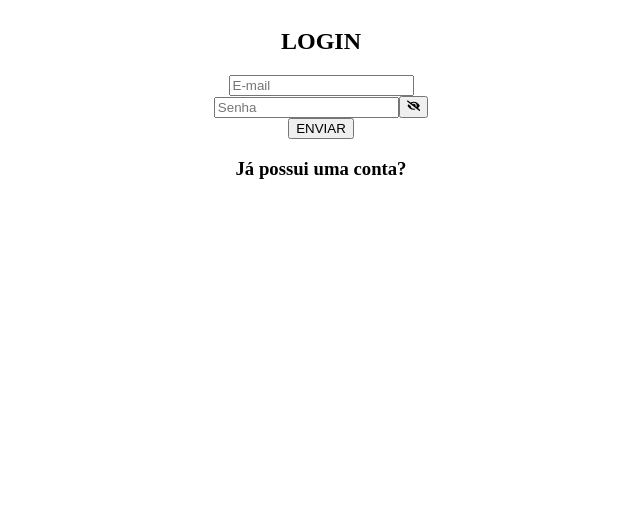
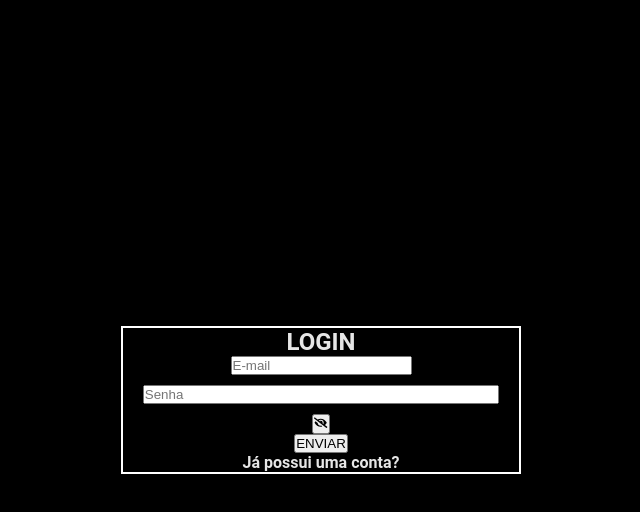
Before and after one commit to FelipeKulote/react_typescript, a React (Vite) app: page / in a window 1280 px wide. Shown: the top 512 px of the page, without its empty margins (319-959 px from the left). Built offline with nearby package versions, Linux system fonts and the light colour scheme.

Commit message:
style: style login page

```diff
--- a/src/components/pages/login/login.tsx
+++ b/src/components/pages/login/login.tsx
@@ -1,5 +1,5 @@
 import { FormEvent, useState } from "react";
-import { StyledLogin } from "./styles";
+import { LoginForm, StyledLogin, StyledLoginPage } from "./styles";
 import { FaEyeSlash, FaEye } from "react-icons/fa";
 import { api } from "../../../utils/api/api";
 import { useNavigate } from "react-router-dom";
@@ -37,11 +37,11 @@ export function Login() {
       {loading ? (
         <Loading />
       ) : (
-        <div>
-          <StyledLogin onSubmit={handleSubmit}>
+        <StyledLoginPage>
+          <LoginForm>
             <h2>LOGIN</h2>
             <input type="text" placeholder="E-mail" name="email" required />
-            <div>
+            <StyledLogin onSubmit={handleSubmit}>
               <input
                 type={showPassword ? "password" : "text"}
                 placeholder="Senha"
@@ -51,12 +51,11 @@ export function Login() {
               <button type="button" onClick={handleShowPassword}>
                 {showPassword ? <FaEyeSlash /> : <FaEye />}
               </button>
-            </div>
+              </StyledLogin>
             <button type="submit">ENVIAR</button>
-            <h3>Já possui uma conta?</h3>
-
-          </StyledLogin>
-        </div>
+            <h4>Já possui uma conta?</h4>
+          </LoginForm>
+        </StyledLoginPage>
       )}
     </>
   );
--- a/src/components/pages/login/styles.ts
+++ b/src/components/pages/login/styles.ts
@@ -1,4 +1,23 @@
 import styled from "styled-components";
+
+export const StyledLoginPage = styled.div`
+  display: flex;
+  flex-direction: column;
+  align-items: center;
+  justify-content: center;
+  width: 100%;
+  height: 100%;
+`
+
+export const LoginForm = styled.div`
+  display: flex;
+  flex-direction: column;
+  align-items: center;
+  justify-content: center;
+  width: 80%;
+  max-width: 400px;
+  border: 2px solid white;
+`;
 
 export const StyledLogin = styled.form`
   display: flex;
@@ -6,5 +25,10 @@ export const StyledLogin = styled.form`
   align-items: center;
   justify-content: center;
   width: 100%;
-  height: 100%;
+
+  input {
+    display: flex;
+    width: 90%;
+    margin: 10px;
+  }
 `;
--- /dev/null
+++ b/src/global-style.ts
@@ -0,0 +1,40 @@
+import { createGlobalStyle, css } from "styled-components";
+
+const RobotoSlab = css`
+@import url("https://fonts.googleapis.com/css2?family=Playfair+Display:ital,wght@1,400;1,500;1,600;1,700;1,800;1,900&family=Roboto+Slab:wght@100;200;300;400;500;700;800;900&display=swap");
+`
+export const GlobalStyle = createGlobalStyle`
+${RobotoSlab}
+* {
+    margin: 0;
+    padding: 0;
+    outline: 0;
+    box-sizing: border-box;
+}
+    html, #root, body {
+    font: 1rem Roboto, sans-serif;
+    display: flex;
+    flex-direction: column;
+    align-items: center;
+    justify-content:center;
+    width:100%;
+    height: var(--vh, 100vh);
+    background-color: ${(props) => props.theme.darkTheme.bg};
+    color: ${(props) => props.theme.darkTheme.fg};
+}`;
+
+export const theme = {
+  lightTheme: {
+    bg: "rgba(255, 255, 255, 0.90)",
+    fg: "rgba(0, 0, 0, 0.90)",
+  },
+  darkTheme: {
+    bg: "rgba(0, 0, 0, 0.90)",
+    fg: "rgba(255, 255, 255, 0.90)",
+  },
+};
+
+export interface Theme {
+  bg: string;
+  fg: string;
+}
--- a/src/main.tsx
+++ b/src/main.tsx
@@ -3,14 +3,19 @@ import ReactDOM from "react-dom/client";
 import { Login } from "./components/pages/login/login";
 import { BrowserRouter, Routes, Route } from "react-router-dom";
 import { Products } from "./components/pages/products/products";
+import { GlobalStyle, theme } from "./global-style";
+import { ThemeProvider } from "styled-components";
 
 ReactDOM.createRoot(document.getElementById("root") as HTMLElement).render(
   <React.StrictMode>
-    <BrowserRouter>
-      <Routes>
-        <Route path="/" element={<Login/>}/>
-        <Route path="/products" element={<Products/>}/>
-      </Routes>
-    </BrowserRouter>
+    <ThemeProvider theme={theme}>
+      <BrowserRouter>
+        <Routes>
+          <Route path="/" element={<Login />} />
+          <Route path="/products" element={<Products />} />
+        </Routes>
+      </BrowserRouter>
+      <GlobalStyle />
+    </ThemeProvider>
   </React.StrictMode>
 );
--- a/src/style.ts
+++ /dev/null
@@ -1,9 +0,0 @@
-import { createGlobalStyle } from "styled-components";
-
-export const GlobalStyle = createGlobalStyle`
-    display:flex;
-    align-items: center;
-    justify-content:center;
-    width:80%;
-    height: 100%;
-    `;
--- a/src/utils/api/api.ts
+++ b/src/utils/api/api.ts
@@ -40,4 +40,13 @@ export const api = {
       alert(err);
     }
   },
+
+  getProducts: async () => {
+    try {
+      const response = await axios.get("/product");
+      return response.data;
+    } catch (err) {
+      alert(err);
+    }
+  },
 };
```
Also changed, not shown: src/styled.d.ts (added, +9 -0 lines).
